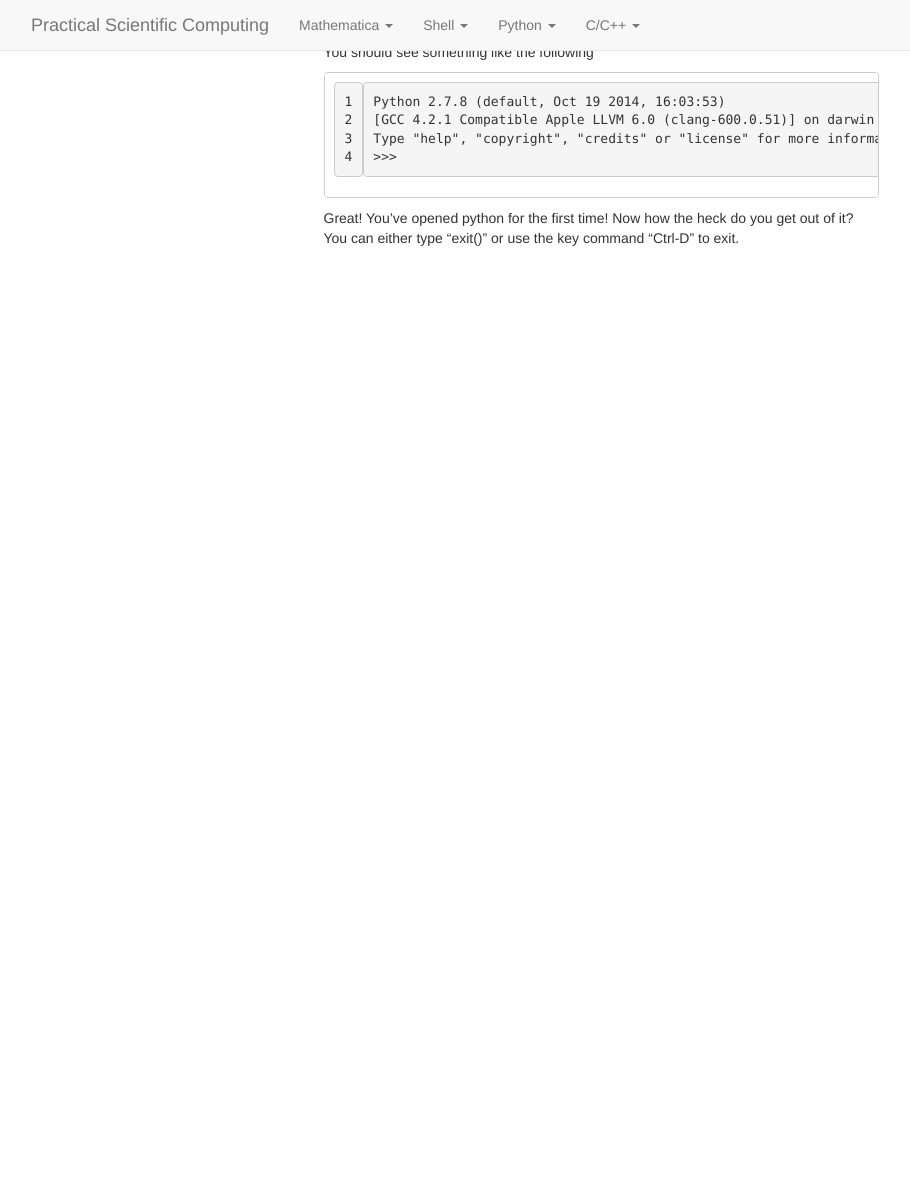
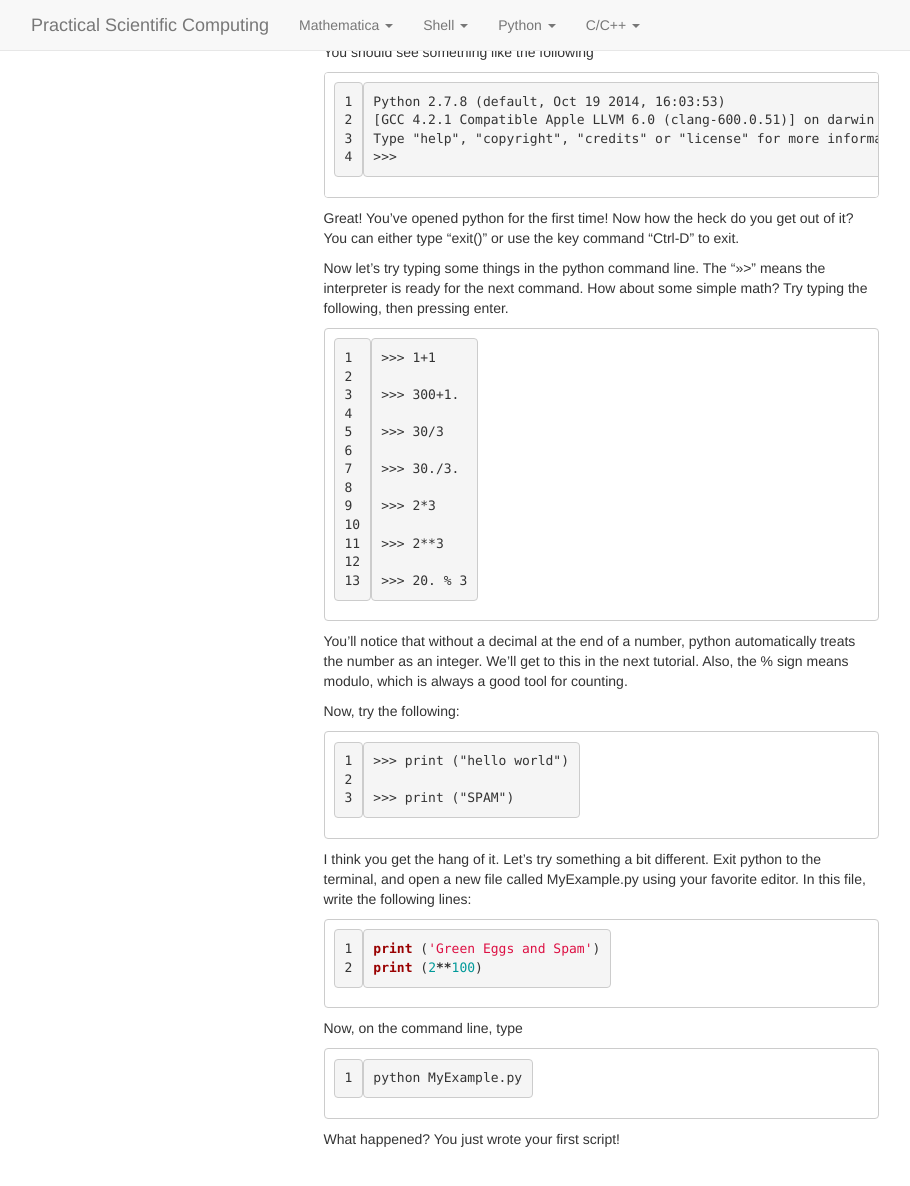
Before and after one commit to practical-scientific-computing/practical-scientific-computing.github.io, a Jekyll site: the page built from python/01-first-python.md, in a window 1280 px wide and 1400 px high, scrolled down 409 px. Shown: the top 1186 px of the window, without its empty margins (39-949 px from the left). Built offline with Jekyll 4.4.1, drawn with Linux system fonts in a browser that asks for light colours; nearby versions of some CDN libraries; Markdown is read by kramdown in place of the engine named in the settings.

Commit message:
Added to 01 and some spelling in 02

````diff
--- a/python/01-first-python.md
+++ b/python/01-first-python.md
@@ -34,5 +34,47 @@ Type "help", "copyright", "credits" or "license" for more information.
 >>>
 ```
 
-Great! You've opened python for the first time! Now how the heck do you get
-out of it? You can either type "exit()" or use the key command "Ctrl-D" to exit.
+Great! You've opened python for the first time! Now how the heck do you get out of it? You can either type "exit()" or use the key command "Ctrl-D" to exit.
+
+Now let's try typing some things in the python command line. The ">>>" means the interpreter is ready for the next command. How about some simple math? Try typing the following, then pressing enter.
+
+```
+>>> 1+1
+
+>>> 300+1.
+
+>>> 30/3
+
+>>> 30./3.
+
+>>> 2*3
+
+>>> 2**3
+
+>>> 20. % 3
+```
+
+You'll notice that without a decimal at the end of a number, python automatically treats the number as an integer. We'll get to this in the next tutorial. Also, the % sign means modulo, which is always a good tool for counting.
+
+Now, try the following:
+
+```
+>>> print ("hello world")
+
+>>> print ("SPAM")
+```
+
+I think you get the hang of it. Let's try something a bit different. Exit python to the terminal, and open a new file called MyExample.py using your favorite editor. In this file, write the following lines:
+
+```python
+print ('Green Eggs and Spam')
+print (2**100)
+```
+
+Now, on the command line, type
+
+```
+python MyExample.py
+```
+
+What happened? You just wrote your first script!
````
Also changed, not shown: python/02-syntax.md (+2 -2 lines).
